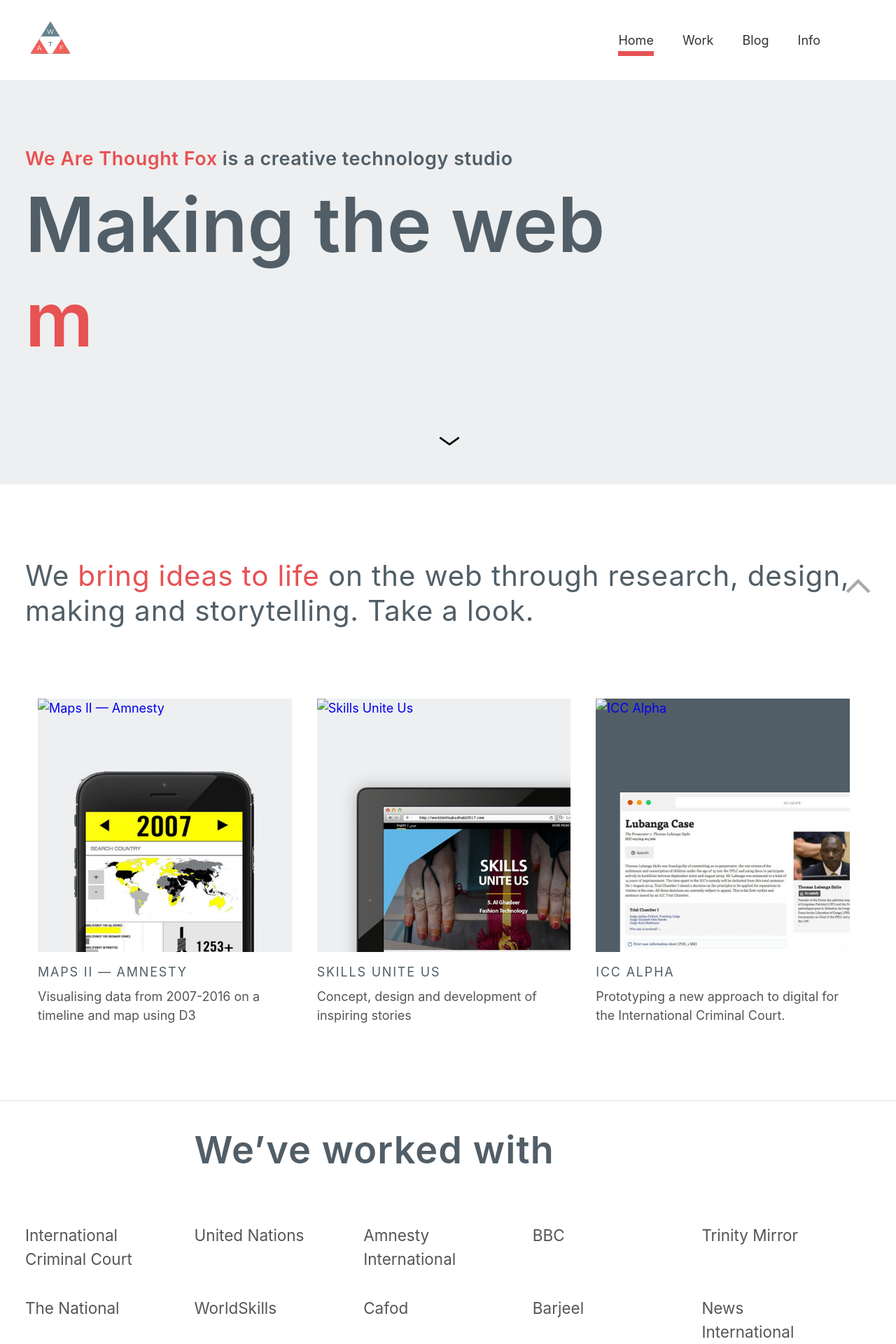
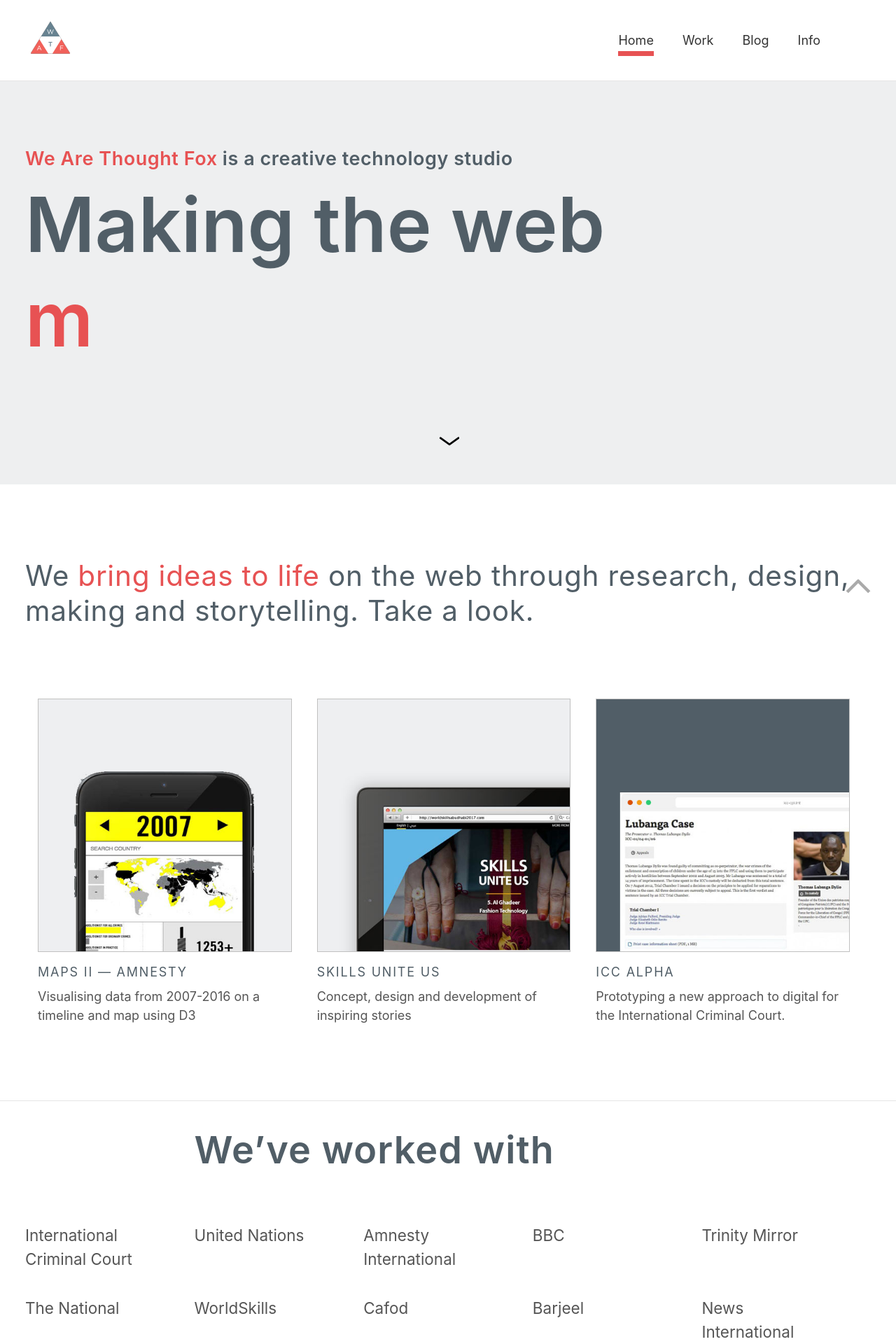
Before and after one commit to wearethoughtfox/wearethoughtfox, a Jekyll site: the page built from index.html, in a window 1280 px wide. Shown: the top 1920 px of the page at 70% size. Built offline with Jekyll 4.4.1, drawn with Linux system fonts in a browser that asks for light colours; a script that is not in the unit is left out.

Commit message:
Doh! Alt tags don’t work on background images.

```diff
--- a/_pages/work.html
+++ b/_pages/work.html
@@ -11,7 +11,7 @@
     <article class="fl w-100 w-33-l pa3-ns pb3 pb0-l">
       <a href="{{ work.url }}">
       <div class="aspect-ratio aspect-ratio--1x1">
-        <img alt="{{ work.title }}" style="background-image:url({{ work.image }});"
+        <img style="background-image:url({{ work.image }});"
         class="db bg-center cover aspect-ratio--object dim" />
       </div>
       </a>
--- a/index.html
+++ b/index.html
@@ -35,7 +35,7 @@
         <a href="{{ work.url }}">
         <span class="sr-only">{{ work.title }}</span>
         <div class="aspect-ratio aspect-ratio--1x1">
-          <img alt="{{ work.title }}" style="background-image:url({{ work.image }});"
+          <img style="background-image:url({{ work.image }});"
           class="db bg-center cover aspect-ratio--object dim" />
         </div>
         </a>
```
